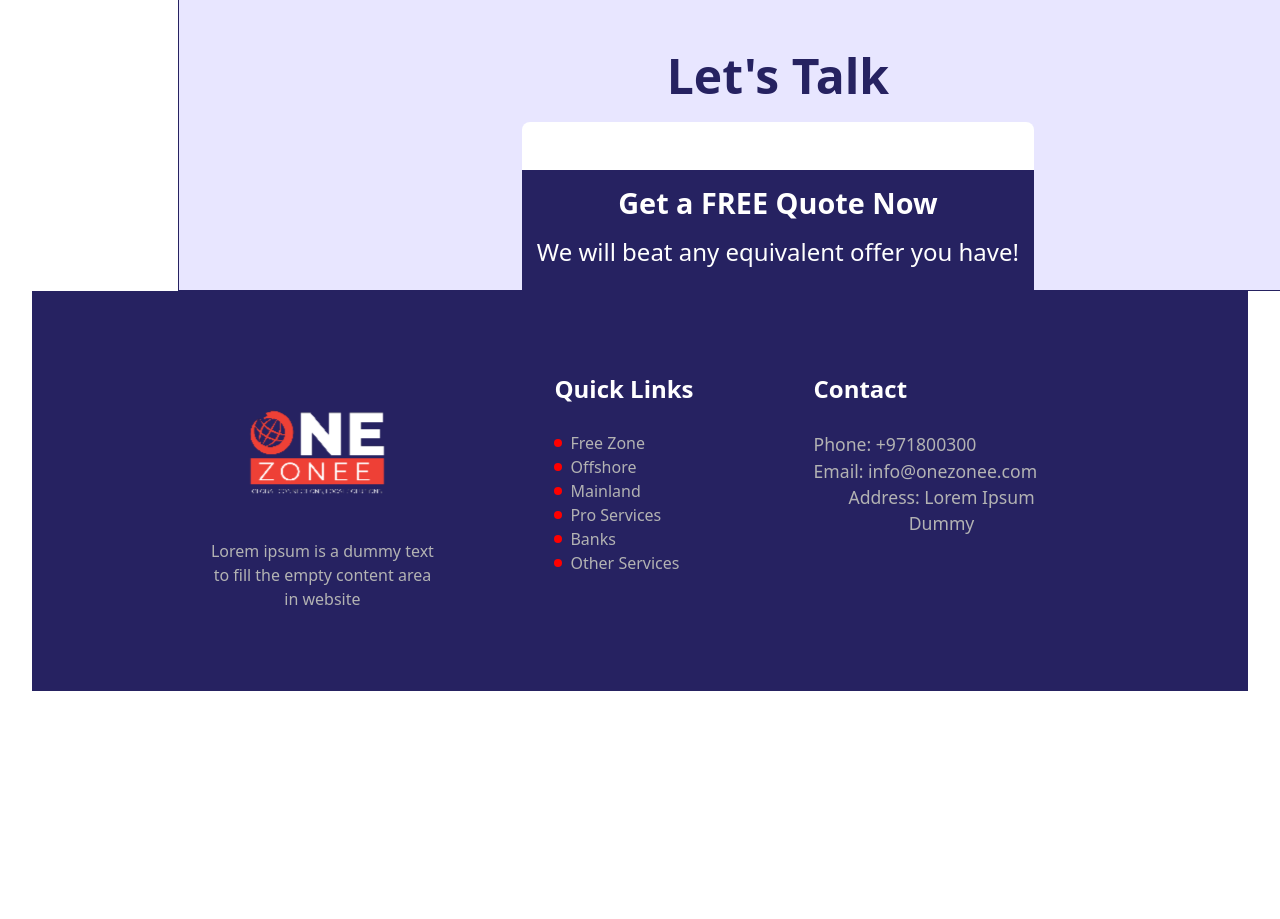
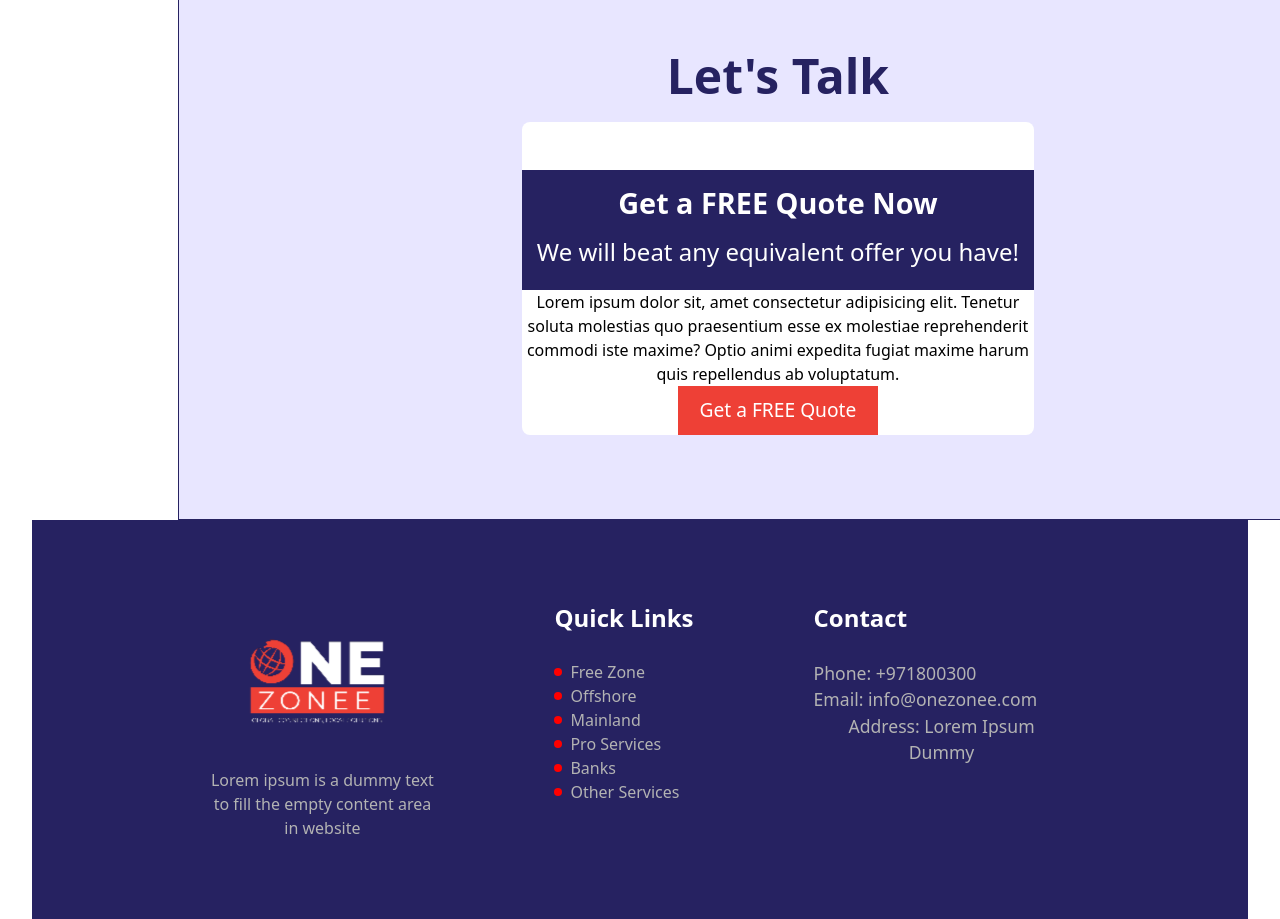
Before and after one commit to Manish-rai-dev/Demo, a React (Vite) app in the folder demo/: page / in a window 1280 px wide. Shown: the part 3620-4539 px from the top of the page. Before the commit the page ends 4343 px from the top, so only its background shows below. Built offline with nearby package versions, Linux system fonts and the light colour scheme.

Commit message:
form remaining only

```diff
--- a/demo/src/Components/Middle/Middle.css
+++ b/demo/src/Components/Middle/Middle.css
@@ -158,6 +158,7 @@ margin-left: 15%;
     border-radius: 8px;
     width: 40vw;
     margin:auto ;
+    margin-bottom: 7%;
 }
 .inputNoborder{
     border: none;
--- a/demo/src/Components/Middle/Middle.jsx
+++ b/demo/src/Components/Middle/Middle.jsx
@@ -128,8 +128,14 @@ const Middle = () => {
  </div>
       <div className="form">
 
-{/* <Form></Form> */}
 
+Lorem ipsum dolor sit, amet consectetur adipisicing elit. Tenetur soluta molestias quo praesentium esse ex molestiae reprehenderit commodi iste maxime? Optio animi expedita fugiat maxime harum quis repellendus ab voluptatum.
+
+    <div className="center">
+<div className="btnContainer center">
+            Get a FREE Quote
+            </div>
+            </div>
       </div>
 
 
```
